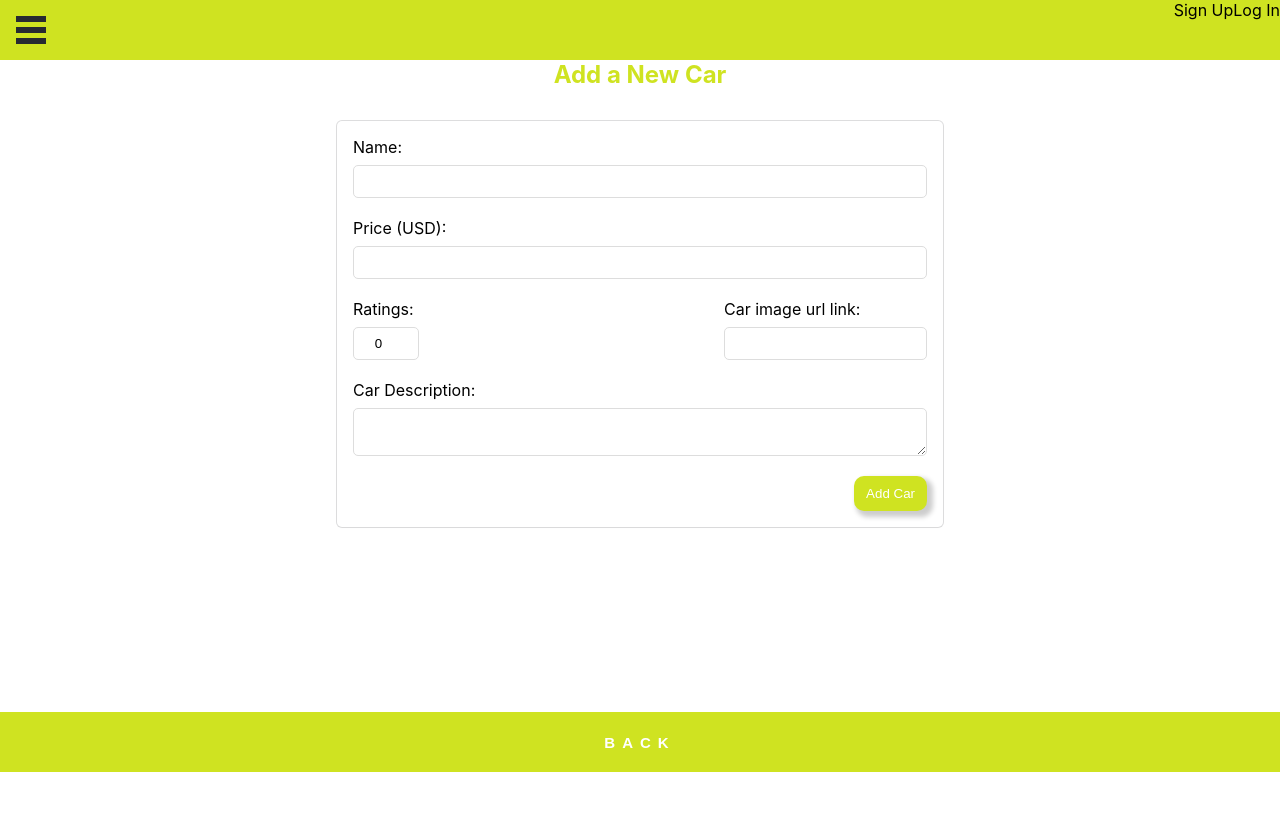
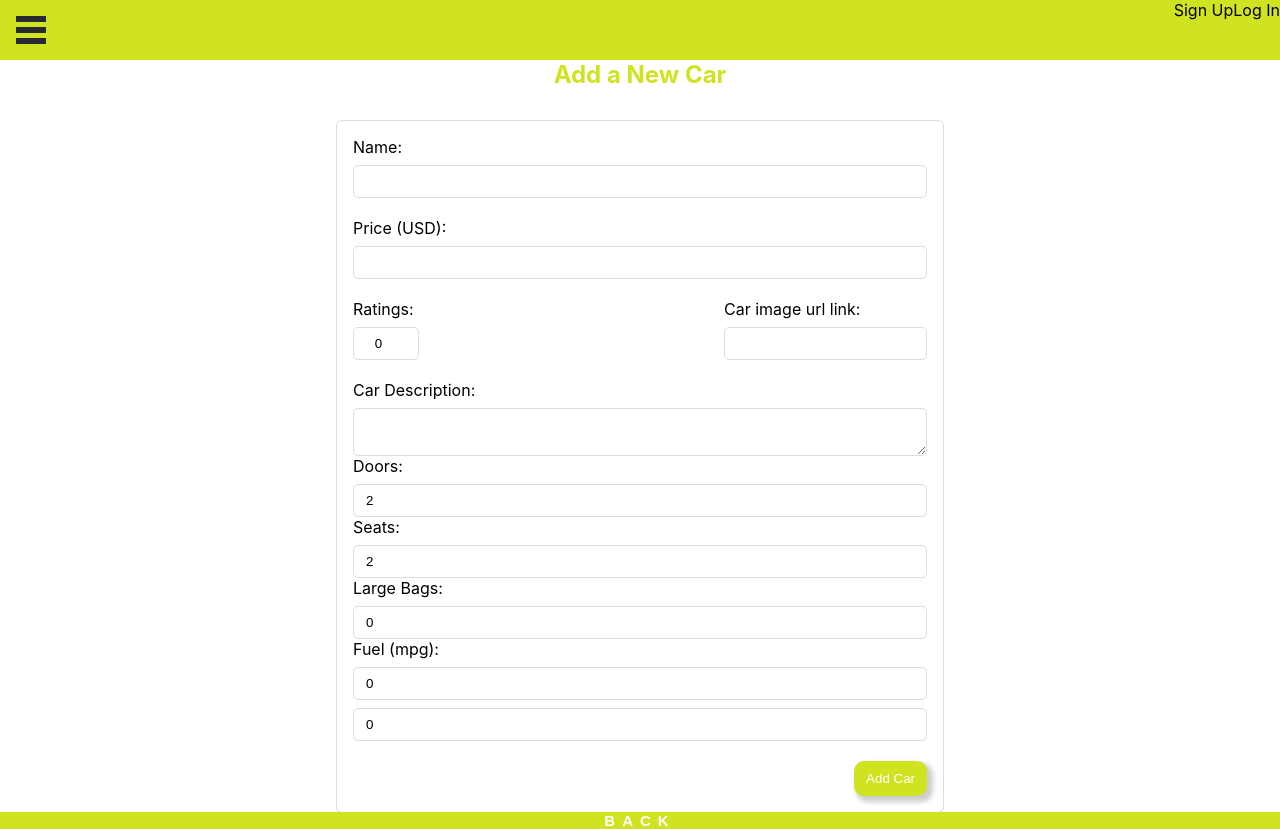
Before and after one commit to Rhaegar121/Car-Rental-front-end, a React (Create React App) app: page /add_car in a window 1280 px wide. Before the commit the page ends 800 px from the top, so only its background shows below. Built offline with nearby package versions, Linux system fonts and the light colour scheme.

Commit message:
add necessary input field in addcar page

```diff
--- a/src/components/addCar.js
+++ b/src/components/addCar.js
@@ -16,6 +16,11 @@ const AddCar = () => {
     ratings: 0,
     image: '',
     description: '',
+    door: 2,
+    seat: 2,
+    bag: 0,
+    minFuel: 0,
+    maxFuel: 0,
   });
 
   const handleChange = (event) => {
@@ -35,6 +40,11 @@ const AddCar = () => {
       ratings,
       image,
       description,
+      door,
+      seat,
+      bag,
+      minFuel,
+      maxFuel,
     } = carDetails;
 
     const newCar = {
@@ -43,6 +53,11 @@ const AddCar = () => {
       ratings,
       image,
       description,
+      door,
+      seat,
+      bag,
+      minFuel,
+      maxFuel,
       user_id: userDataFromStorage.id,
     };
 
@@ -55,6 +70,11 @@ const AddCar = () => {
       ratings: 0,
       image: '',
       description: '',
+      door: 2,
+      seat: 2,
+      bag: 0,
+      minFuel: 0,
+      maxFuel: 0,
     });
   };
 
@@ -128,6 +148,61 @@ const AddCar = () => {
                 onChange={handleChange}
               />
             </label>
+            <label htmlFor="rating">
+              Doors:
+              <input
+                id="door"
+                className="door"
+                type="number"
+                name="door"
+                min={2}
+                max={4}
+                value={carDetails.door}
+                onChange={handleChange}
+              />
+            </label>
+            <label htmlFor="rating">
+              Seats:
+              <input
+                id="seat"
+                className="seat"
+                type="number"
+                name="seat"
+                min={2}
+                value={carDetails.seat}
+                onChange={handleChange}
+              />
+            </label>
+            <label htmlFor="rating">
+              Large Bags:
+              <input
+                id="bag"
+                className="bag"
+                type="number"
+                name="bag"
+                value={carDetails.bag}
+                onChange={handleChange}
+              />
+            </label>
+            <label htmlFor="rating">
+              Fuel (mpg):
+              <input
+                // id="rating"
+                // className="ratings"
+                type="number"
+                name="minFuel"
+                value={carDetails.minFuel}
+                onChange={handleChange}
+              />
+              <input
+                // id="rating"
+                // className="ratings"
+                type="number"
+                name="maxFuel"
+                value={carDetails.maxFuel}
+                onChange={handleChange}
+              />
+            </label>
             <br />
             <button type="submit" className="add_car_button">
               Add Car
```
